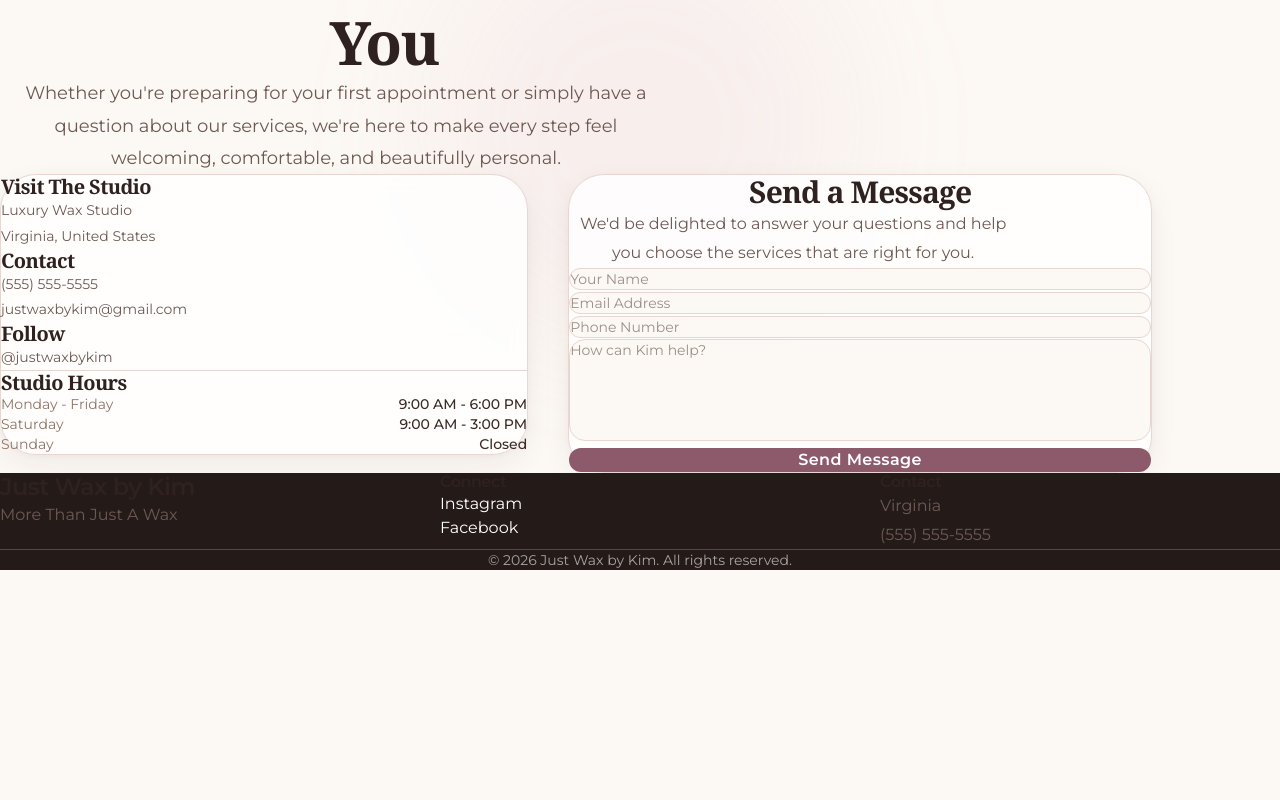
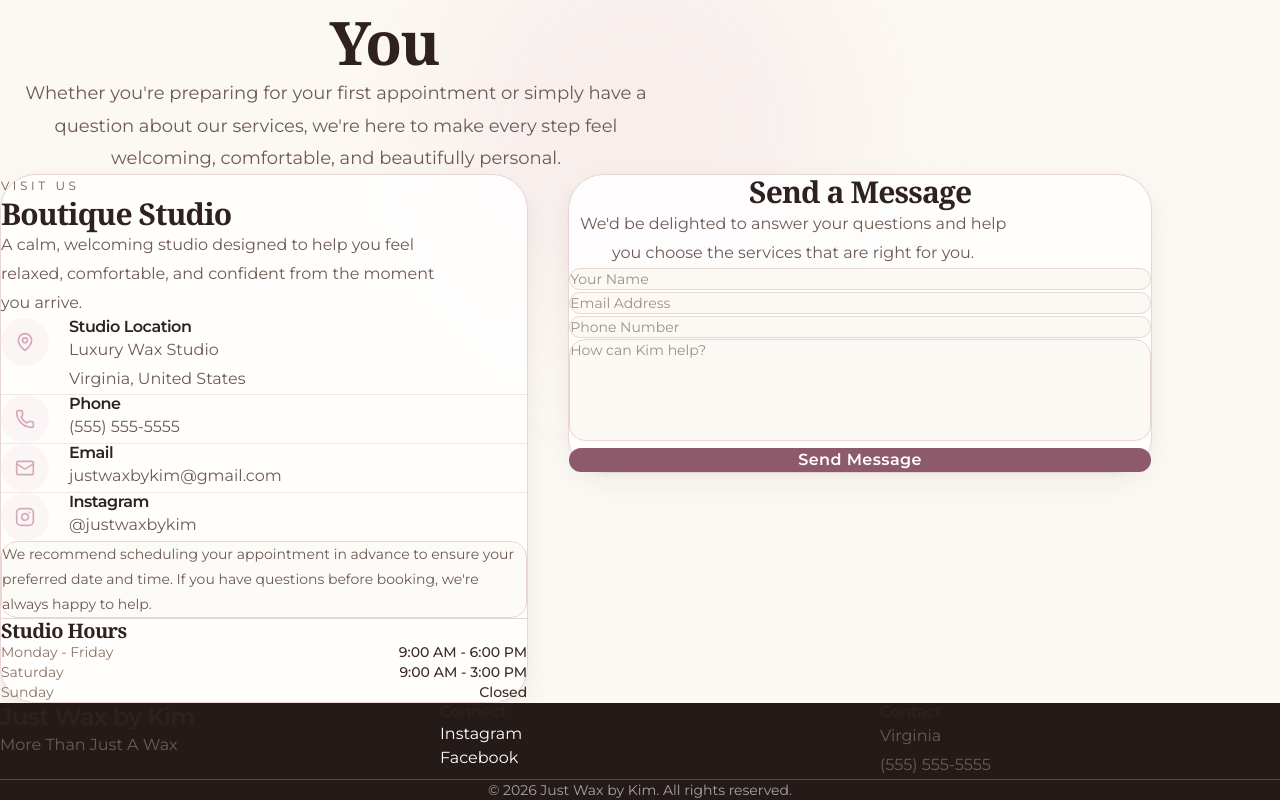
Before and after one commit to kevin-phan-25/just-wax-by-kim, a Next.js app: page / in a window 1280 px wide. Shown: the part 3968-4768 px from the top of the page. Before the commit the page ends 4538 px from the top, so only its background shows below. Built offline with nearby package versions, Linux system fonts and the light colour scheme; a web font is replaced by a local one.

Commit message:
Update ContactInfo.tsx

```diff
--- a/features/contact/ContactInfo.tsx
+++ b/features/contact/ContactInfo.tsx
@@ -3,170 +3,300 @@
  * File: ContactInfo.tsx
  *
  * Description:
- * Contact information display.
+ * Luxury contact information panel.
  *
- * Changes:
- * - July 28, 2026
- *   - Added inner text indentation
- *   - Improved luxury spacing
+ * Redesigned:
+ * - Elegant icon layout
+ * - Premium spacing
+ * - Boutique spa aesthetic
+ * - Better visual hierarchy
  *
  * -----------------------------------------------------------------------------
  */
 
 import {
-  CONTACT_DATA
-} from "./contact.data";
+  Instagram,
+  Mail,
+  MapPin,
+  Phone,
+} from "lucide-react";
 
+import { CONTACT_DATA } from "./contact.data";
 
 export default function ContactInfo() {
+  return (
+    <div>
+      {/* Section Heading */}
 
+      <div>
+        <p
+          className="
+            text-xs
+            uppercase
+            tracking-[0.30em]
+            text-brand-dusty-pink
+          "
+        >
+          Visit Us
+        </p>
 
-  return (
+        <h3
+          className="
+            mt-3
+            font-serif
+            text-3xl
+            text-brand-espresso
+          "
+        >
+          Boutique Studio
+        </h3>
+
+        <p
+          className="
+            mt-5
+            max-w-md
+            leading-8
+            text-brand-taupe
+          "
+        >
+          A calm, welcoming studio designed to help you feel relaxed,
+          comfortable, and confident from the moment you arrive.
+        </p>
+      </div>
+
+      {/* Contact Items */}
+
+      <div className="mt-12 space-y-8">
+
+        {/* Location */}
 
         <div
-
           className="
-        space-y-8
-        pl-4
+            flex
+            items-start
+            gap-5
           "
-
         >
-
-
-      {/* Studio Location */}
+          <div
+            className="
+              flex
+              h-12
+              w-12
+              shrink-0
+              items-center
+              justify-center
+              rounded-full
+              bg-brand-dusty-pink/10
+            "
+          >
+            <MapPin
+              size={20}
+              className="text-brand-dusty-pink"
+            />
+          </div>
 
           <div>
-
-        <h3
-
+            <h4
               className="
-            font-serif
-            text-xl
+                font-medium
                 text-brand-espresso
               "
-
             >
-
-          Visit The Studio
-
-        </h3>
-
-
+              Studio Location
+            </h4>
 
             <p
-
               className="
-            mt-3
-            text-sm
-            leading-relaxed
+                mt-2
+                leading-7
                 text-brand-taupe
               "
+            >
+              {CONTACT_DATA.location}
+              <br />
+              {CONTACT_DATA.address}
+            </p>
+          </div>
+        </div>
 
+        <div className="border-t border-brand-border/60" />
+
+        {/* Phone */}
+
+        <div
+          className="
+            flex
+            items-start
+            gap-5
+          "
         >
+          <div
+            className="
+              flex
+              h-12
+              w-12
+              shrink-0
+              items-center
+              justify-center
+              rounded-full
+              bg-brand-dusty-pink/10
+            "
+          >
+            <Phone
+              size={20}
+              className="text-brand-dusty-pink"
+            />
+          </div>
 
-          {CONTACT_DATA.location}
+          <div>
+            <h4
+              className="
+                font-medium
+                text-brand-espresso
+              "
+            >
+              Phone
+            </h4>
 
-          <br />
+            <p
+              className="
+                mt-2
+                text-brand-taupe
+              "
+            >
+              {CONTACT_DATA.phone}
+            </p>
+          </div>
+        </div>
 
-          {CONTACT_DATA.address}
+        <div className="border-t border-brand-border/60" />
 
+        {/* Email */}
+
+        <div
+          className="
+            flex
+            items-start
+            gap-5
+          "
+        >
+          <div
+            className="
+              flex
+              h-12
+              w-12
+              shrink-0
+              items-center
+              justify-center
+              rounded-full
+              bg-brand-dusty-pink/10
+            "
+          >
+            <Mail
+              size={20}
+              className="text-brand-dusty-pink"
+            />
+          </div>
+
+          <div>
+            <h4
+              className="
+                font-medium
+                text-brand-espresso
+              "
+            >
+              Email
+            </h4>
+
+            <p
+              className="
+                mt-2
+                break-all
+                text-brand-taupe
+              "
+            >
+              {CONTACT_DATA.email}
             </p>
+          </div>
+        </div>
 
+        <div className="border-t border-brand-border/60" />
+
+        {/* Instagram */}
+
+        <div
+          className="
+            flex
+            items-start
+            gap-5
+          "
+        >
+          <div
+            className="
+              flex
+              h-12
+              w-12
+              shrink-0
+              items-center
+              justify-center
+              rounded-full
+              bg-brand-dusty-pink/10
+            "
+          >
+            <Instagram
+              size={20}
+              className="text-brand-dusty-pink"
+            />
+          </div>
+
+          <div>
+            <h4
+              className="
+                font-medium
+                text-brand-espresso
+              "
+            >
+              Instagram
+            </h4>
+
+            <p
+              className="
+                mt-2
+                text-brand-taupe
+              "
+            >
+              {CONTACT_DATA.instagram}
+            </p>
+          </div>
+        </div>
 
       </div>
 
+      {/* Bottom Note */}
 
-
-
-
-      {/* Contact */}
-
-      <div>
-
-        <h3
-
+      <div
         className="
-            font-serif
-            text-xl
-            text-brand-espresso
+          mt-12
+          rounded-2xl
+          border
+          border-brand-border
+          bg-brand-cream/60
+          px-6
+          py-5
         "
-
       >
-
-          Contact
-
-        </h3>
-
-
-
         <p
-
           className="
-            mt-3
             text-sm
-            leading-relaxed
+            leading-7
             text-brand-taupe
           "
-
         >
-
-          {CONTACT_DATA.phone}
-
-          <br />
-
-          {CONTACT_DATA.email}
-
+          We recommend scheduling your appointment in advance to ensure
+          your preferred date and time. If you have questions before
+          booking, we're always happy to help.
         </p>
-
-
       </div>
-
-
-
-
-
-
-      {/* Social */}
-
-      <div>
-
-        <h3
-
-          className="
-            font-serif
-            text-xl
-            text-brand-espresso
-          "
-
-        >
-
-          Follow
-
-        </h3>
-
-
-
-        <p
-
-          className="
-            mt-3
-            text-sm
-            text-brand-taupe
-          "
-
-        >
-
-          {CONTACT_DATA.instagram}
-
-        </p>
-
-
     </div>
-
-
-
-    </div>
-
   );
-
 }
```
Lines whose indentation alone changed are shown as unchanged.
